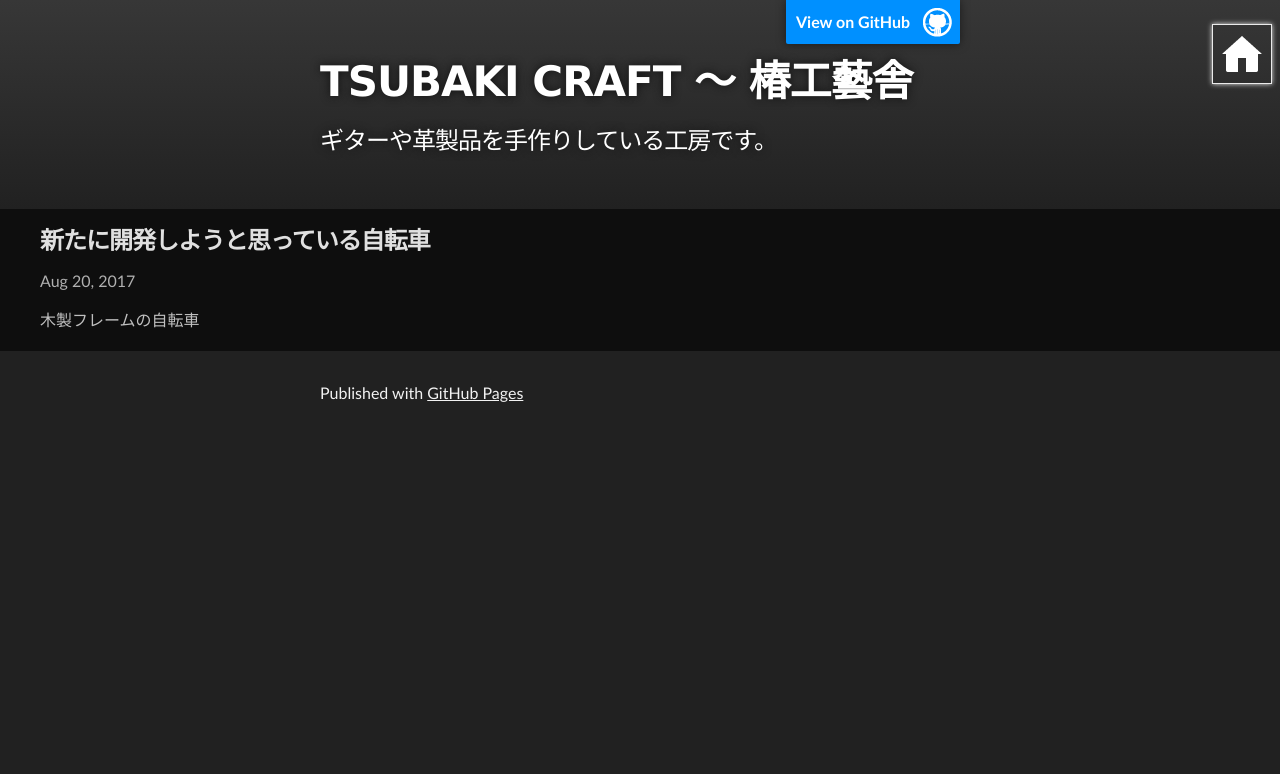
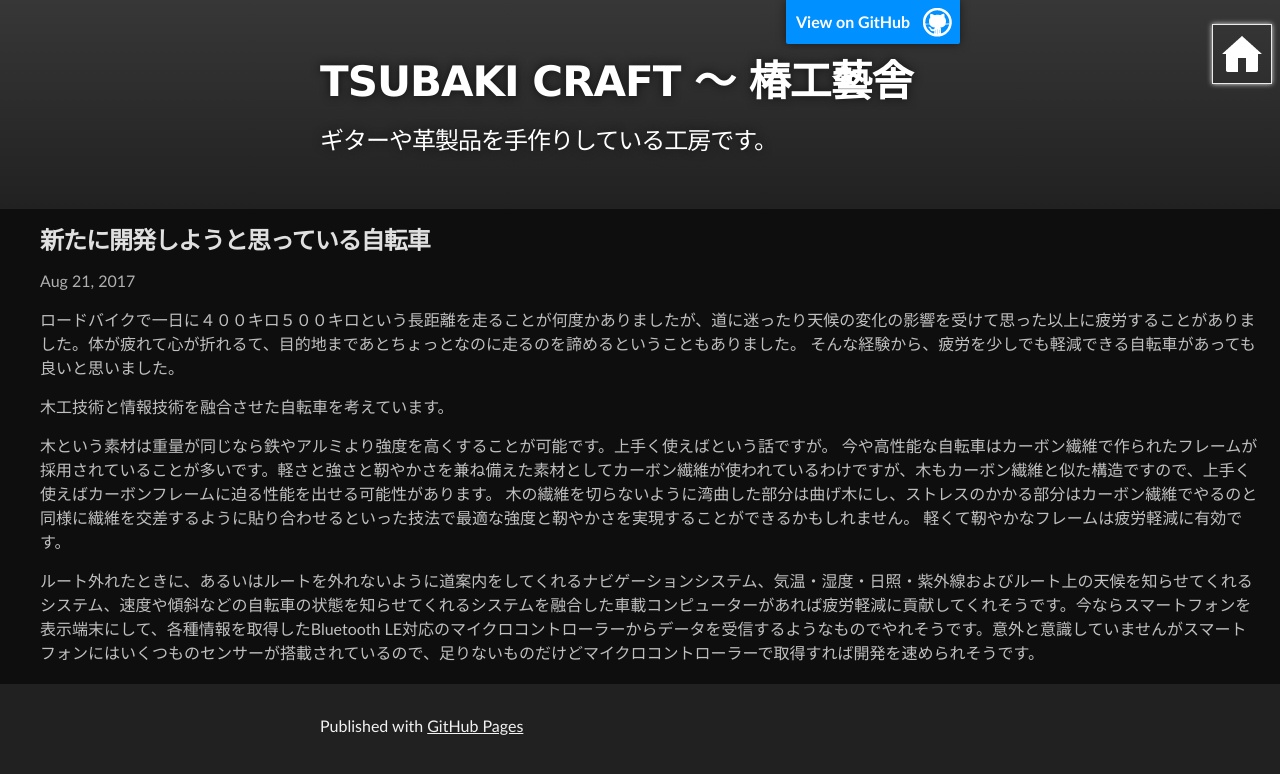
Before and after one commit to tsubakicraftjp/tsubakicraftjp.github.io, a Jekyll site: the page built from _posts/2017-08-20-new_bicycle.md, in a window 1280 px wide. Shown: the top 774 px of the page. Built offline with Jekyll 4.4.1, drawn with Linux system fonts in a browser that asks for light colours.

Commit message:
Wrote new post

```diff
--- a/_posts/2017-08-20-new_bicycle.md
+++ b/_posts/2017-08-20-new_bicycle.md
@@ -1,8 +1,18 @@
 ---
 layout: post
 title:  "新たに開発しようと思っている自転車"
-date:   2017-08-20 15:40:47 +0900
+date:   2017-08-21 20:40:47 +0900
 categories: 自転車
 tags: 自転車 Bicycle
 ---
-木製フレームの自転車
+ロードバイクで一日に４００キロ５００キロという長距離を走ることが何度かありましたが、道に迷ったり天候の変化の影響を受けて思った以上に疲労することがありました。体が疲れて心が折れるて、目的地まであとちょっとなのに走るのを諦めるということもありました。
+そんな経験から、疲労を少しでも軽減できる自転車があっても良いと思いました。
+
+木工技術と情報技術を融合させた自転車を考えています。
+
+木という素材は重量が同じなら鉄やアルミより強度を高くすることが可能です。上手く使えばという話ですが。
+今や高性能な自転車はカーボン繊維で作られたフレームが採用されていることが多いです。軽さと強さと靭やかさを兼ね備えた素材としてカーボン繊維が使われているわけですが、木もカーボン繊維と似た構造ですので、上手く使えばカーボンフレームに迫る性能を出せる可能性があります。
+木の繊維を切らないように湾曲した部分は曲げ木にし、ストレスのかかる部分はカーボン繊維でやるのと同様に繊維を交差するように貼り合わせるといった技法で最適な強度と靭やかさを実現することができるかもしれません。
+軽くて靭やかなフレームは疲労軽減に有効です。
+
+ルート外れたときに、あるいはルートを外れないように道案内をしてくれるナビゲーションシステム、気温・湿度・日照・紫外線およびルート上の天候を知らせてくれるシステム、速度や傾斜などの自転車の状態を知らせてくれるシステムを融合した車載コンピューターがあれば疲労軽減に貢献してくれそうです。今ならスマートフォンを表示端末にして、各種情報を取得したBluetooth LE対応のマイクロコントローラーからデータを受信するようなものでやれそうです。意外と意識していませんがスマートフォンにはいくつものセンサーが搭載されているので、足りないものだけどマイクロコントローラーで取得すれば開発を速められそうです。
```
